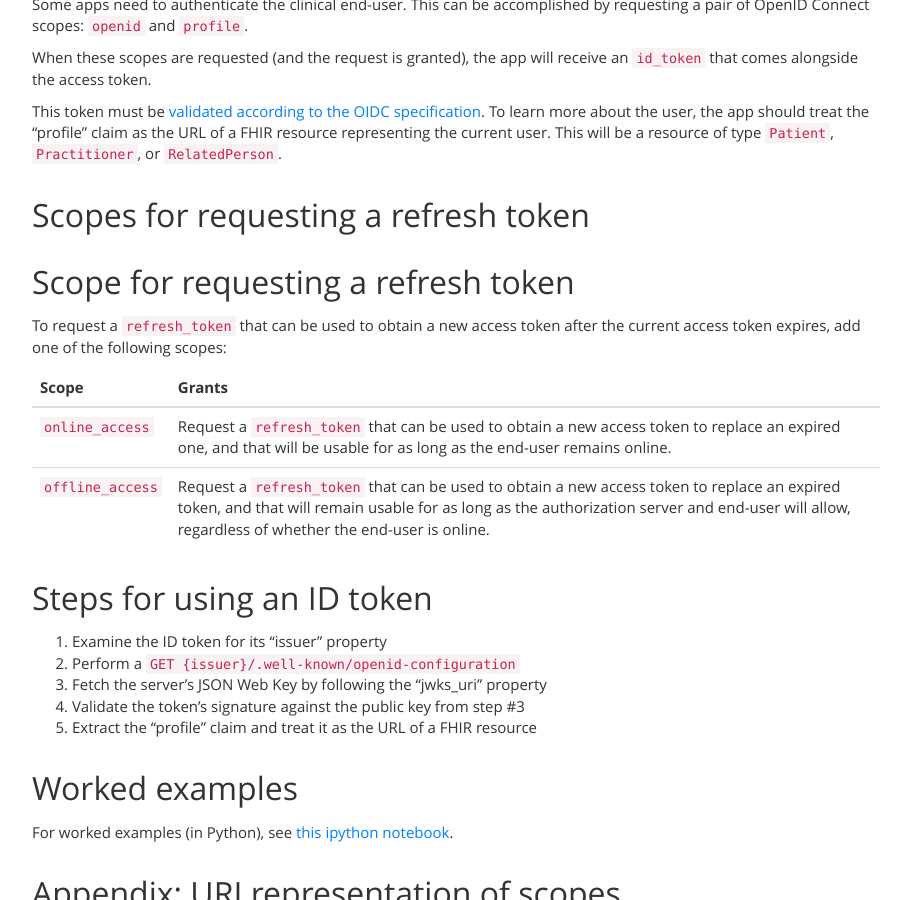
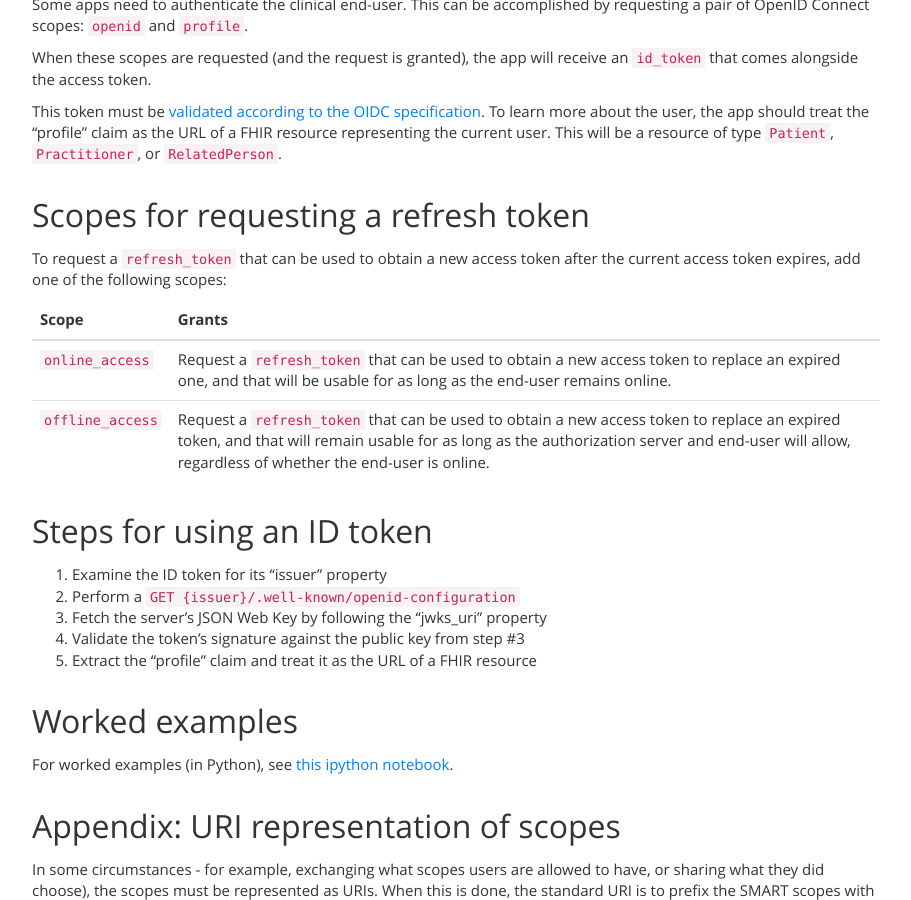
Before and after one commit to smart-on-fhir/smart-on-fhir.github.io, a Jekyll site: the page built from authorization/scopes-and-launch-context/index.md, in a window 1280 px wide and 900 px high, scrolled down 5369 px. Shown: the whole window, without its empty margins (38-949 px from the left). Built offline with Jekyll 4.4.1, drawn with Linux system fonts in a browser that asks for light colours; Markdown is read by kramdown in place of the engine named in the settings.

Commit message:
duplicated header

```diff
--- a/authorization/scopes-and-launch-context/index.md
+++ b/authorization/scopes-and-launch-context/index.md
@@ -229,8 +229,6 @@ a FHIR resource representing the current user. This will be a resource of type
 
 ## Scopes for requesting a refresh token
 
-## Scope for requesting a refresh token
-
 To request a `refresh_token` that can be used to obtain a new access token
 after the current access token expires, add one of the following scopes:
 
```
